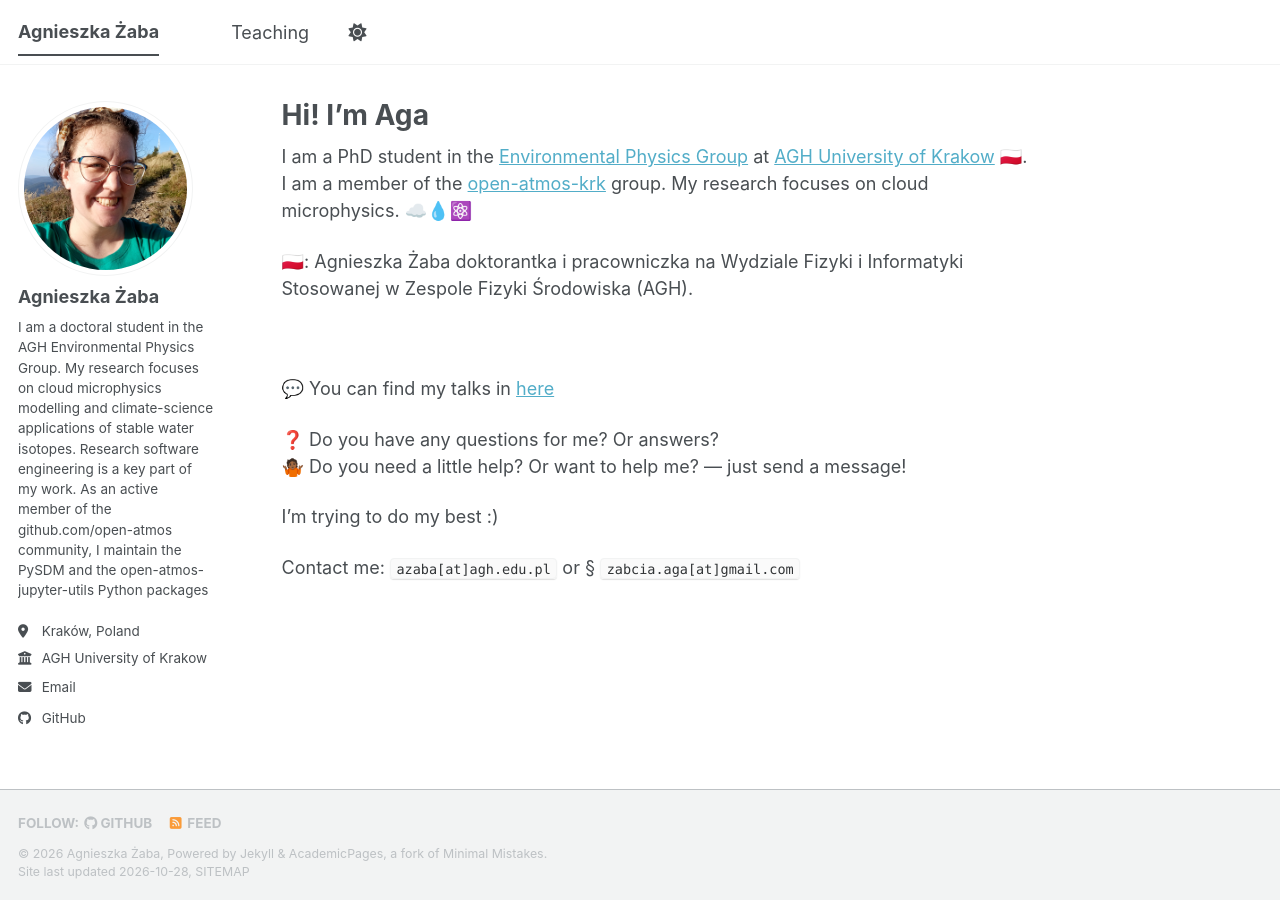
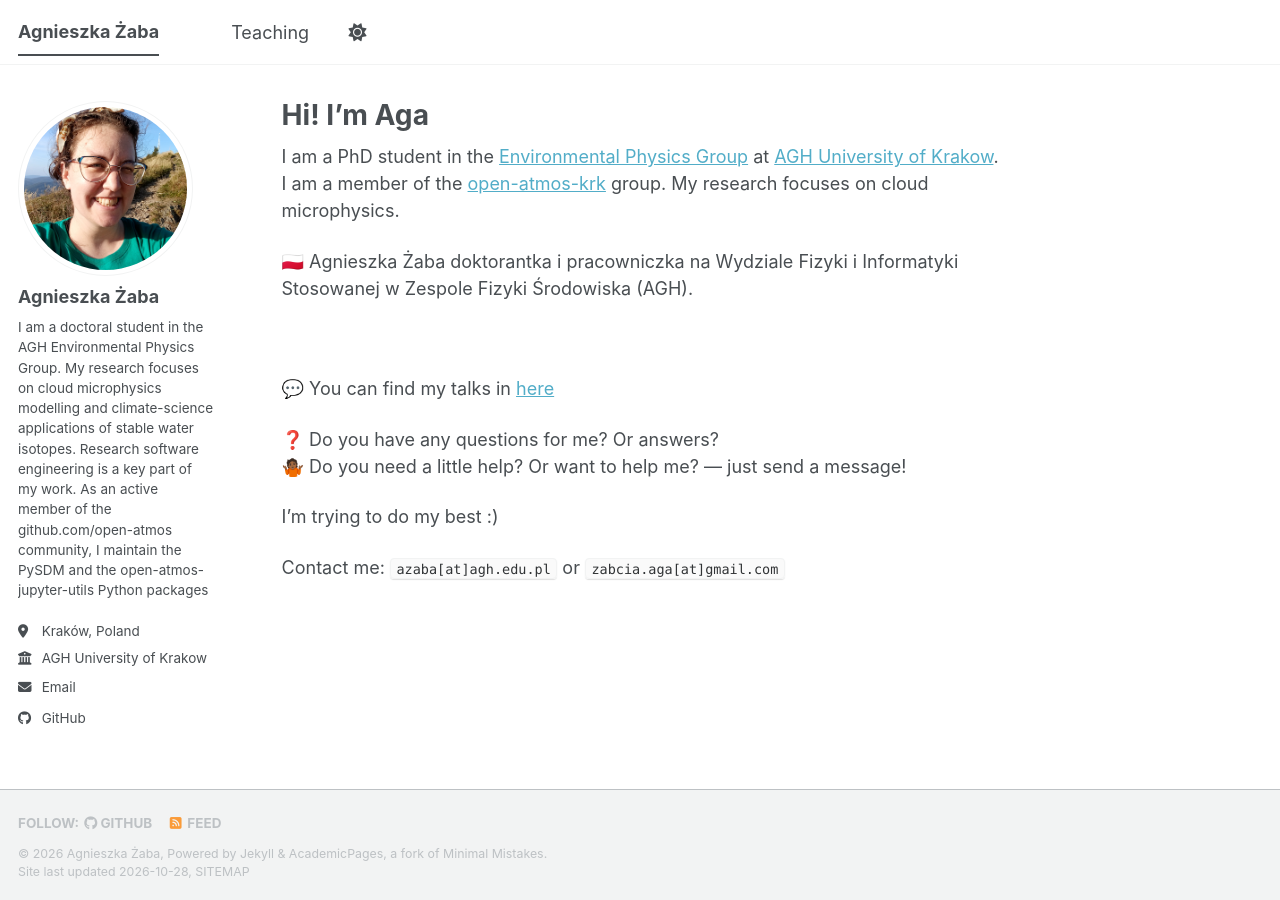
Before and after one commit to AgnieszkaZaba/AgnieszkaZaba.github.io, a Jekyll site: the page built from _pages/about.md, in a window 1280 px wide. Built offline with Jekyll 4.4.1, drawn with Linux system fonts in a browser that asks for light colours; a style sheet for code colours, icons or effects is not loaded.

```diff
--- a/_pages/about.md
+++ b/_pages/about.md
@@ -7,11 +7,11 @@ redirect_from:
   - /about.html
 ---
 
-I am a PhD student in the [Environmental Physics Group](https://zfs.agh.edu.pl/en) at [AGH University of Krakow](https://www.fis.agh.edu.pl/en) 🇵🇱.\
+I am a PhD student in the [Environmental Physics Group](https://zfs.agh.edu.pl/en) at [AGH University of Krakow](https://www.fis.agh.edu.pl/en).\
 I am a member of the [open-atmos-krk](https://open-atmos-krk.github.io) group.
-My research focuses on cloud microphysics. ☁️💧⚛️
+My research focuses on cloud microphysics.
 
-🇵🇱: Agnieszka Żaba doktorantka i pracowniczka
+🇵🇱 Agnieszka Żaba doktorantka i pracowniczka
 na Wydziale Fizyki i Informatyki Stosowanej
 w Zespole Fizyki Środowiska (AGH).
 
@@ -26,5 +26,5 @@ w Zespole Fizyki Środowiska (AGH).
 I'm trying to do my best :)
 
 Contact me:
-`azaba[at]agh.edu.pl` or §
+`azaba[at]agh.edu.pl` or
 `zabcia.aga[at]gmail.com`
```
